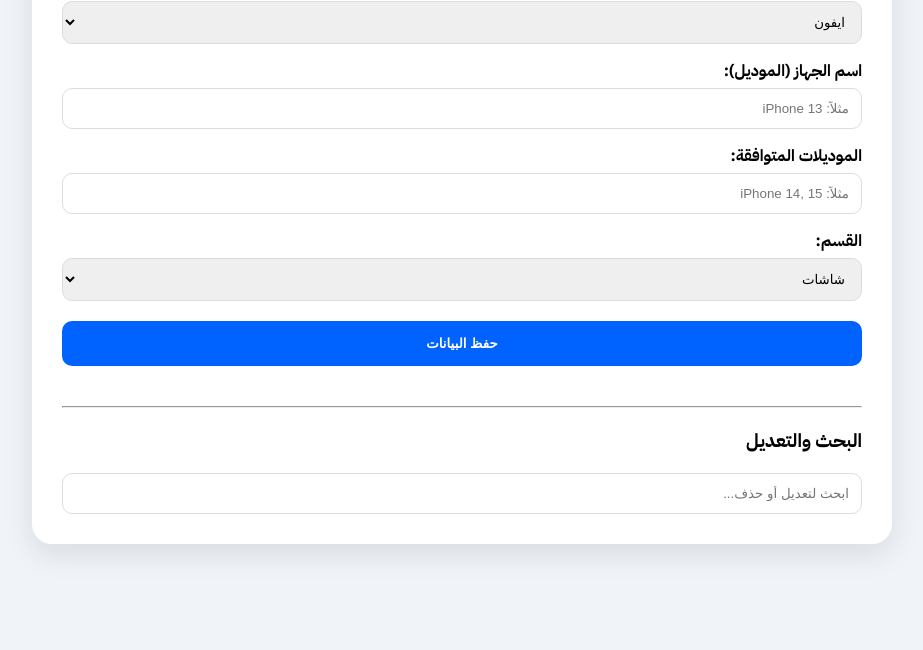
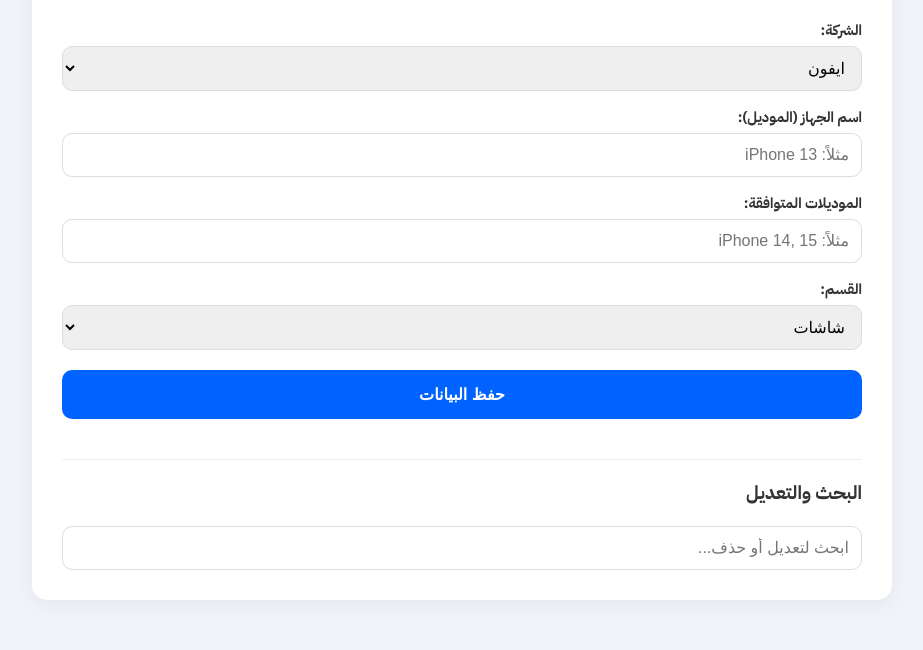
Before and after one commit to sdcvbns/qp2, a plain HTML site: page index.html in a window 1280 px wide. Shown: the part 162-812 px from the top of the page, without its empty margins (178-1101 px from the left). Drawn offline with Linux system fonts and the light colour scheme; no server answers.

Commit message:
Update index.html

```diff
--- a/index.html
+++ b/index.html
@@ -2,18 +2,105 @@
 <html lang="ar" dir="rtl">
 <head>
 <meta charset="UTF-8" />
+<meta name="viewport" content="width=device-width, initial-scale=1.0">
 <title>لوحة تحكم الآغا برو</title>
 <link href="https://fonts.googleapis.com/css2?family=IBM+Plex+Sans+Arabic:wght@400;700&display=swap" rel="stylesheet">
 <style>
-  body { font-family: 'IBM Plex Sans Arabic', sans-serif; background: #f0f4f8; padding: 20px; }
-  .container { max-width: 800px; margin: auto; background: white; padding: 30px; border-radius: 20px; box-shadow: 0 10px 30px rgba(0,0,0,0.1); }
-  h2 { color: #0062ff; text-align: center; }
-  label { display: block; margin: 15px 0 5px; font-weight: bold; }
-  input, select { width: 100%; padding: 12px; border: 1px solid #ddd; border-radius: 10px; box-sizing: border-box; }
-  .btn-save { background: #0062ff; color: white; border: none; padding: 15px; width: 100%; border-radius: 10px; margin-top: 20px; cursor: pointer; font-weight: bold; }
-  .admin-row { display: flex; justify-content: space-between; align-items: center; background: #f9f9f9; padding: 10px; margin-top: 10px; border-radius: 8px; border: 1px solid #eee; }
-  .btn-edit { background: #34d399; color: white; border: none; padding: 5px 10px; border-radius: 5px; cursor: pointer; margin-left: 5px; }
-  .btn-delete { background: #f87171; color: white; border: none; padding: 5px 10px; border-radius: 5px; cursor: pointer; }
+  :root {
+    --primary-color: #0062ff;
+    --bg-color: #f0f4f8;
+    --text-color: #333;
+  }
+
+  body {
+    font-family: 'IBM Plex Sans Arabic', sans-serif;
+    background: var(--bg-color);
+    padding: 10px; /* تقليل الحواف للهواتف */
+    margin: 0;
+    color: var(--text-color);
+  }
+
+  .container {
+    max-width: 800px;
+    margin: 10px auto;
+    background: white;
+    padding: 20px;
+    border-radius: 15px;
+    box-shadow: 0 5px 20px rgba(0,0,0,0.05);
+  }
+
+  h2 { color: var(--primary-color); text-align: center; font-size: 1.5rem; }
+
+  label { display: block; margin: 15px 0 5px; font-weight: bold; font-size: 0.9rem; }
+
+  input, select {
+    width: 100%;
+    padding: 12px;
+    border: 1px solid #ddd;
+    border-radius: 10px;
+    box-sizing: border-box;
+    font-size: 16px; /* منع الزوم التلقائي في الآيفون عند الكتابة */
+  }
+
+  .btn-save {
+    background: var(--primary-color);
+    color: white;
+    border: none;
+    padding: 15px;
+    width: 100%;
+    border-radius: 10px;
+    margin-top: 20px;
+    cursor: pointer;
+    font-weight: bold;
+    font-size: 1rem;
+    transition: background 0.3s;
+  }
+
+  .btn-save:active { background: #004dc7; }
+
+  .admin-row {
+    display: flex;
+    flex-direction: column; /* تحويل الصف إلى عمود في الشاشات الصغيرة */
+    gap: 10px;
+    background: #f9f9f9;
+    padding: 15px;
+    margin-top: 10px;
+    border-radius: 10px;
+    border: 1px solid #eee;
+  }
+
+  /* تنسيق الأزرار داخل القائمة */
+  .admin-actions {
+    display: flex;
+    gap: 10px;
+  }
+
+  .btn-edit, .btn-delete {
+    flex: 1; /* جعل الأزرار تأخذ مساحة متساوية */
+    border: none;
+    padding: 10px;
+    border-radius: 8px;
+    cursor: pointer;
+    font-weight: bold;
+    text-align: center;
+  }
+
+  .btn-edit { background: #34d399; color: white; }
+  .btn-delete { background: #f87171; color: white; }
+
+  /* استعلامات الوسائط (Media Queries) للشاشات الأكبر مثل الحاسوب */
+  @media (min-width: 600px) {
+    body { padding: 40px 20px; }
+    .container { padding: 30px; }
+    .admin-row {
+      flex-direction: row;
+      justify-content: space-between;
+      align-items: center;
+    }
+    .admin-actions { width: auto; }
+    .btn-edit, .btn-delete { flex: none; width: 80px; }
+    h2 { font-size: 2rem; }
+  }
 </style>
 </head>
 <body>
@@ -35,7 +122,7 @@
 
   <button class="btn-save" onclick="addItem()">حفظ البيانات</button>
 
-  <hr style="margin-top: 40px;">
+  <hr style="margin-top: 40px; border: 0; border-top: 1px solid #eee;">
   <h3>البحث والتعديل</h3>
   <input type="text" id="adminSearch" oninput="renderAdminList()" placeholder="ابحث لتعديل أو حذف...">
   <div id="adminDataList"></div>
@@ -46,7 +133,7 @@
   const apiUrl = "https://script.google.com/macros/s/AKfycbzG8ppzM1qIVFSjUp7FfRMYL9vQbH1cIgHUceaIDQgK1yh7Pir_rbFHYREJ8Qgl3ONDvA/exec";
   let allData = [];
   const DB_BRANDS = ["ايفون", "سامسونج", "شاومي", "هواوي", "هونر", "اوبو", "فيفو", "انفنكس", "تكنو", "ريلمي", "آيتل"];
-  const DB_TYPES = ["شاشات", "بطاريات", "فلاتات شحن", "ايسيات", "لواصق", "شرائط"];
+  const DB_TYPES = ["شاشات", "بطاريات","گفرات","فلاتات شحن", "ايسيات", "لواصق", "شرائط"];
 
   window.onload = function() {
     fillSelect('adminBrand', DB_BRANDS);
@@ -81,7 +168,6 @@
       return;
     }
 
-    // إرسال البيانات للسكربت
     await fetch(apiUrl, {
       method: 'POST',
       mode: 'no-cors',
@@ -89,12 +175,8 @@
     });
 
     alert('تمت الإضافة بنجاح');
-
-    // إفراغ الخانات تلقائياً للإضافة الجديدة
     document.getElementById('adminName').value = '';
     document.getElementById('adminPrice').value = '';
-
-    // تحديث القائمة بالأسفل
     fetchData();
   }
 
@@ -109,8 +191,8 @@
           const div = document.createElement('div');
           div.className = 'admin-row';
           div.innerHTML = `
-            <span><strong>${row[0]}</strong> (${row[3]})</span>
-            <div>
+            <span><strong>${row[0]}</strong> <br><small style="color:#666">${row[3]} - ${row[2]}</small></span>
+            <div class="admin-actions">
               <button class="btn-edit" onclick="editItem(${index + 1})">تعديل</button>
               <button class="btn-delete" onclick="deleteItem(${index + 1})">حذف</button>
             </div>
```
